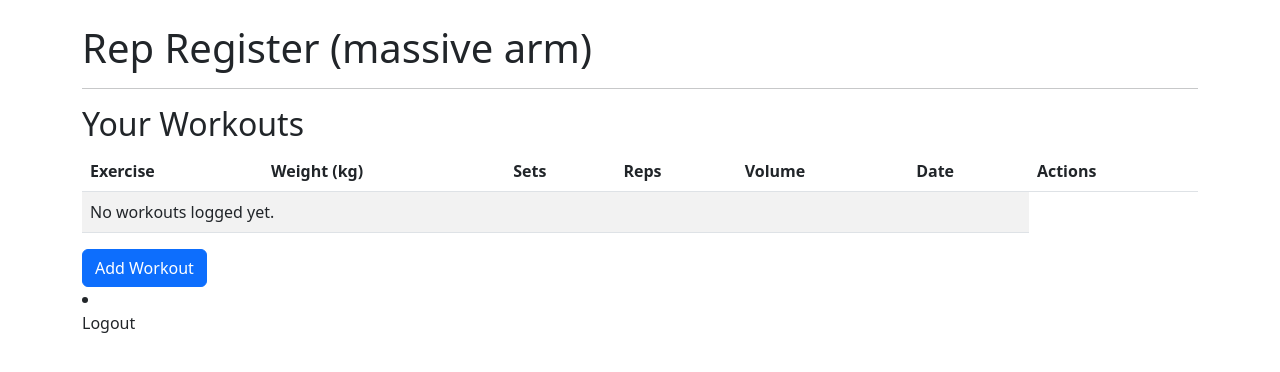
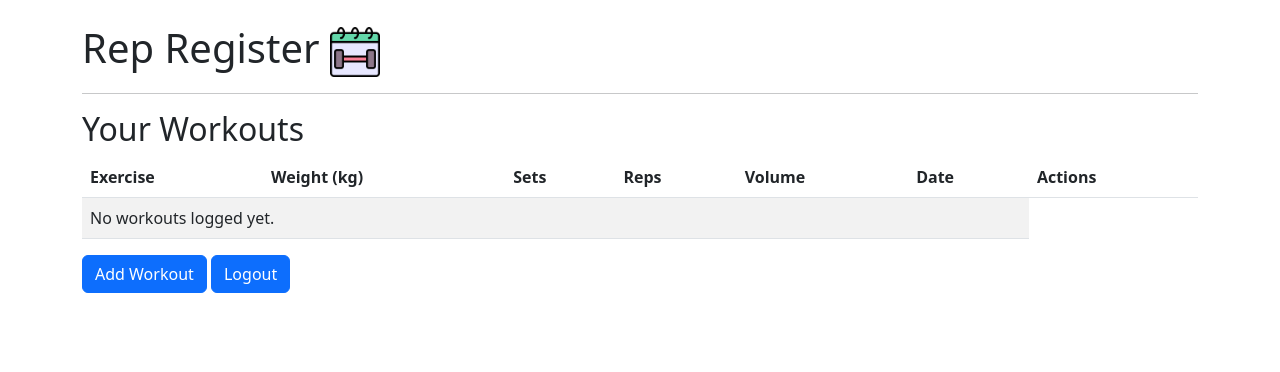
Before and after one commit to Rehanon-Mackenzie/rep-register, a Django app: page /workouts/ in a window 1280 px wide. Shown: the top 372 px of the page. Run offline with Django 4.2, Linux system fonts and the light colour scheme; the visitor is signed in with stand-in values (Sample User, id 1); data that the repository does not hold is empty.

Commit message:
custom styling on buttons

```diff
--- a/rep_register/settings.py
+++ b/rep_register/settings.py
@@ -138,8 +138,8 @@ USE_TZ = True
 # Static files (CSS, JavaScript, Images)
 # https://docs.djangoproject.com/en/4.2/howto/static-files/
 
-STATIC_URL = 'static/'
-STATIC_DIRS = [os.path.join(BASE_DIR, 'static'),]
+STATIC_URL = '/static/'
+STATICFILES_DIRS = [os.path.join(BASE_DIR, 'static'),]
 STATIC_ROOT = os.path.join(BASE_DIR, 'staticfiles')
 # Default primary key field type
 # https://docs.djangoproject.com/en/4.2/ref/settings/#default-auto-field
--- a/templates/account/login.html
+++ b/templates/account/login.html
@@ -26,7 +26,7 @@
                 {% if redirect_field_value %}
                 <input type="hidden" name="{{ redirect_field_name }}" value="{{ redirect_field_value }}" />
                 {% endif %}
-                <button class="btn btn-signup right" type="submit">{% trans "Sign In" %}</button>
+                <button class="btn btn-primary" type="submit">{% trans "Sign In" %}</button>
             </form>
         </div>
     </div>
--- a/templates/account/logout.html
+++ b/templates/account/logout.html
@@ -1,4 +1,4 @@
-{% extends "account/base.html" %}
+{% extends "base.html" %}
 
 {% load i18n %}
 
@@ -14,7 +14,7 @@
   {% if redirect_field_value %}
   <input type="hidden" name="{{ redirect_field_name }}" value="{{ redirect_field_value }}"/>
   {% endif %}
-  <button type="submit">{% trans 'Sign Out' %}</button>
+  <button type="submit" class="btn-primary btn">{% trans 'Sign Out' %}</button>
 </form>
 
 
--- a/templates/account/signup.html
+++ b/templates/account/signup.html
@@ -1,4 +1,4 @@
-{% extends "account/base.html" %}
+{% extends "base.html" %}
 
 {% load i18n %}
 
--- a/templates/base.html
+++ b/templates/base.html
@@ -5,15 +5,23 @@
 
 <!DOCTYPE html>
 <html lang="en">
+
 <head>
     <meta charset="UTF-8" />
     <meta name="viewport" content="width=device-width, initial-scale=1.0" />
     <title>Rep Register</title>
-    {% comment %}Bootstrap for styling{% endcomment %}
+    <!-- Favicon -->
+    <link rel="apple-touch-icon" sizes="180x180" href="{% static 'images/apple-touch-icon.png' %}">
+    <link rel="icon" type="image/png" sizes="32x32" href="{% static 'images/favicon-32x32.png' %}">
+    <link rel="icon" type="image/png" sizes="16x16" href="{% static 'images/favicon-16x16.png' %}">
+
+<!-- Bootstrap for styling -->
+
     <link rel="stylesheet" href="https://cdn.jsdelivr.net/npm/bootstrap@5.3.0/dist/css/bootstrap.min.css" />
 </head>
+
 <body class="container mt-4">
-    <h1>Rep Register (massive arm)</h1>
+    <h1>Rep Register <img src="{% static 'images/dumbell.png' %}" alt="dumbell on a calendar icon" width="50"></h1>
     <hr />
     {% if messages %}
     {% for message in messages %}
@@ -24,18 +32,7 @@
     {% block content %}
 
     {% endblock %}
-    {% if user.is_authenticated %}
-      <li class="nav-item">
-        <a class="nav-link {% if request.path == logout_url %}active{% endif %}" aria-current="page" href="{% url 'account_logout' %}">Logout</a>
-      </li>
-    {% else %}
-      <li class="nav-item">
-        <a class="nav-link {% if request.path == signup_url %}active{% endif %}" aria-current="page" href="{% url 'account_signup' %}">Register</a>
-      </li>
-      <li class="nav-item">
-        <a class="nav-link {% if request.path == login_url %}active{% endif %}" aria-current="page" href="{% url 'account_login' %}">Login</a>
-      </li>
-    {% endif %}
     <script src="https://cdn.jsdelivr.net/npm/bootstrap@5.3.0/dist/js/bootstrap.bundle.min.js"></script>
 </body>
+
 </html>
--- a/workouts/templates/workouts/add_workout.html
+++ b/workouts/templates/workouts/add_workout.html
@@ -5,7 +5,7 @@
 <form method="POST">
     {% csrf_token %}
     {{ form | crispy }}
-    <button type="submit">Save Workout</button>
-   <a href="{% url 'workouts:index' %}" class="btn btn-outline-secondary">Cancel / Back to My Workouts</a>
+    <button type="submit" class="btn btn-primary">Save Workout</button>
+   <a href="{% url 'workouts:index' %}" class="btn btn-warning btn-cancel">Cancel / Back to My Workouts</a>
 </form>
 {% endblock content %}
--- a/workouts/templates/workouts/index.html
+++ b/workouts/templates/workouts/index.html
@@ -1,4 +1,5 @@
 {% extends "base.html" %}
+{% load i18n %}
 {% block content %}
 <h2>Your Workouts</h2>
 <table class="table table-striped">
@@ -23,10 +24,9 @@
             <td>{{ workout.reps }}</td>
             <td>{{ workout.volume }}</td>
             <td>{{ workout.date }}</td>
-            <td><a href="{% url 'workouts:edit_workout' workout.id %}" class="btn btn-warning btn-sm">Edit</a></td>
-            <td>
-                <button type="button" data-bs-toggle="modal"
-                    data-bs-target="#deleteModal{{ workout.id }}">Delete</button>
+            <td><a href="{% url 'workouts:edit_workout' workout.id %}" class="btn btn-warning btn-sm">Edit</a>
+                <button type="button" data-bs-toggle="modal" data-bs-target="#deleteModal{{ workout.id }}"
+                    class="btn btn-danger btn-sm btn-delete">Delete</button>
             </td>
         </tr>
 
@@ -51,7 +51,7 @@
             <div class="modal-body">
                 Are you sure you want to delete this workout? This cannot be undone.
             </div>
-            <div class="modal-footer"><button type="button" data-bs-dismiss="modal">Cancel</button>
+            <div class="modal-footer"><button type="button" data-bs-dismiss="modal" class="btn btn-warning btn-cancel">Cancel</button>
                 <form method="POST" action="{% url 'workouts:delete_workout' workout.id %}">
                     {% csrf_token %}
                     <button type="submit" class="btn btn-danger">Delete</button>
@@ -64,4 +64,5 @@
 {% endfor %}
 
 <a href="{% url 'workouts:add_workout'%}" class="btn btn-primary">Add Workout</a>
+<a href="{% url 'account_logout' %}" class="btn btn-primary">Logout</a>
 {% endblock content %}
```
Also changed, not shown: static/css/style.css (added, +21 -0 lines), templates/home.html (+6 -4 lines), static/images/apple-touch-icon.png (added), static/images/dumbell.png (added), static/images/favicon-16x16.png (added), static/images/favicon-32x32.png (added), 5 other files. Lines whose indentation alone changed are shown as unchanged.
